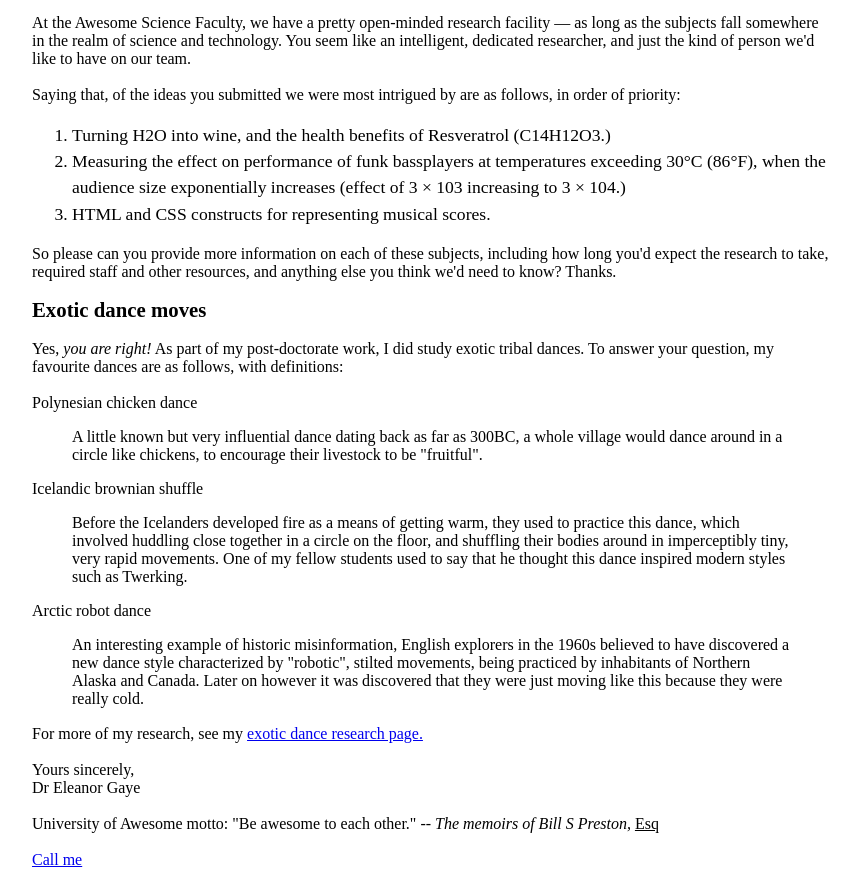
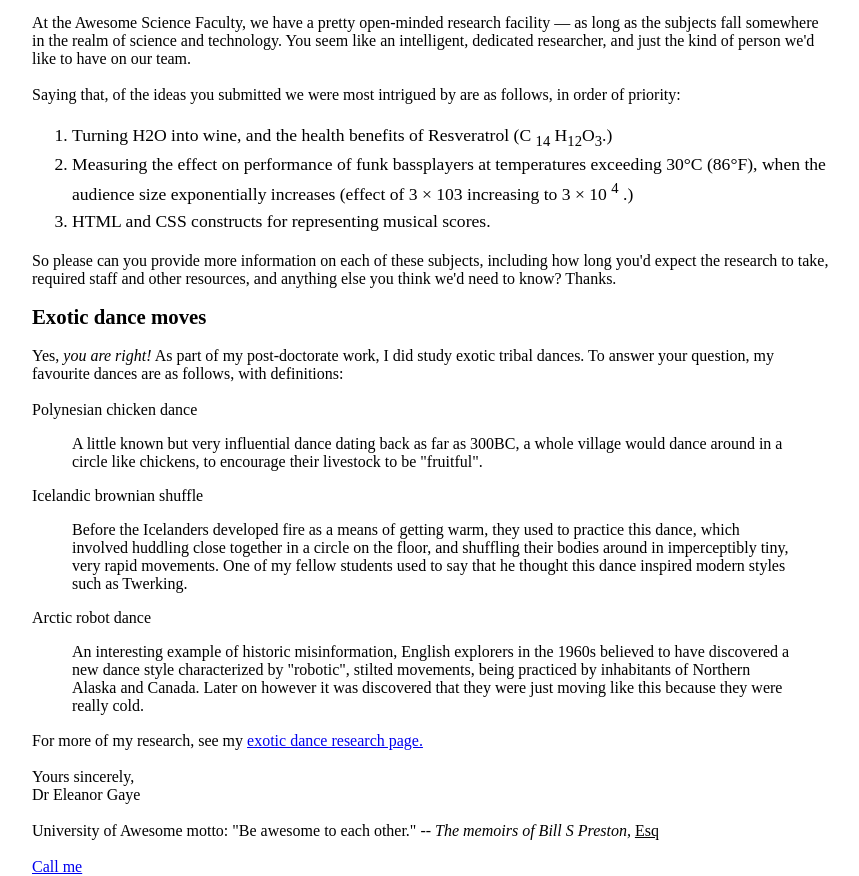
Before and after one commit to chowdhury-jamil-jc-787/LEDP_Assignment-, a plain HTML site: page index.html in a window 1280 px wide. Shown: the part 809-1685 px from the top of the page, without its empty margins (208-1067 px from the left). Drawn offline with Linux system fonts and the light colour scheme.

Commit message:
second commit

```diff
--- a/index.html
+++ b/index.html
@@ -55,8 +55,8 @@
             Saying that, of the ideas you submitted we were most intrigued by are as follows, in order of priority:
 
             <ol>
-                  <li>Turning H2O into wine, and the health benefits of Resveratrol (C14H12O3.)</li>
-                  <li>Measuring the effect on performance of funk bassplayers at temperatures exceeding 30°C (86°F), when the audience size exponentially increases (effect of 3 × 103 increasing to 3 × 104.)</li>
+                  <li>Turning H2O into wine, and the health benefits of Resveratrol (C <sub>14</sub> H<sub>12</sub>O<sub>3</sub>.)</li>
+                  <li>Measuring the effect on performance of funk bassplayers at temperatures exceeding 30°C (86°F), when the audience size exponentially increases (effect of 3 × 103 increasing to 3 × 10 <sup>4</sup> .)</li>
                   <li>HTML and CSS constructs for representing musical scores.</li>
             </ol>
 
```
